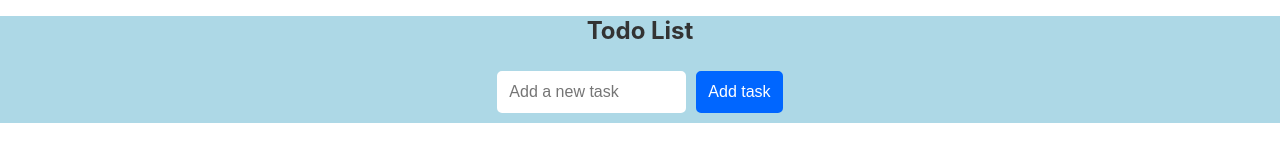
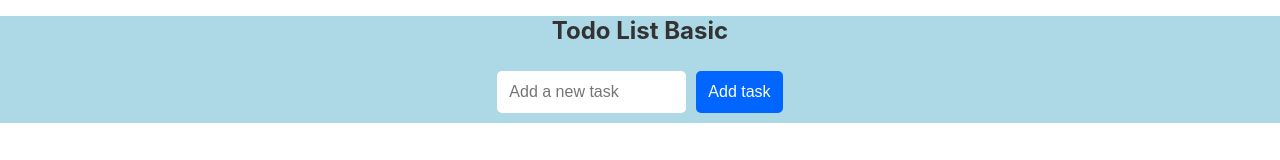
Before and after one commit to shatwarkn29/thursday, a React (Create React App) app: page / in a window 1280 px wide. Shown: the top 160 px of the page. Built offline with nearby package versions, Linux system fonts and the light colour scheme.

Commit message:
First commit

```diff
--- a/src/TodoList.js
+++ b/src/TodoList.js
@@ -19,7 +19,7 @@ function TodoList() {
 
   return (
     <div className='todolist'>
-      <h1>Todo List</h1>
+      <h1>Todo List Basic </h1>
       <div className='thing'>
         <input
           type="text"
```
